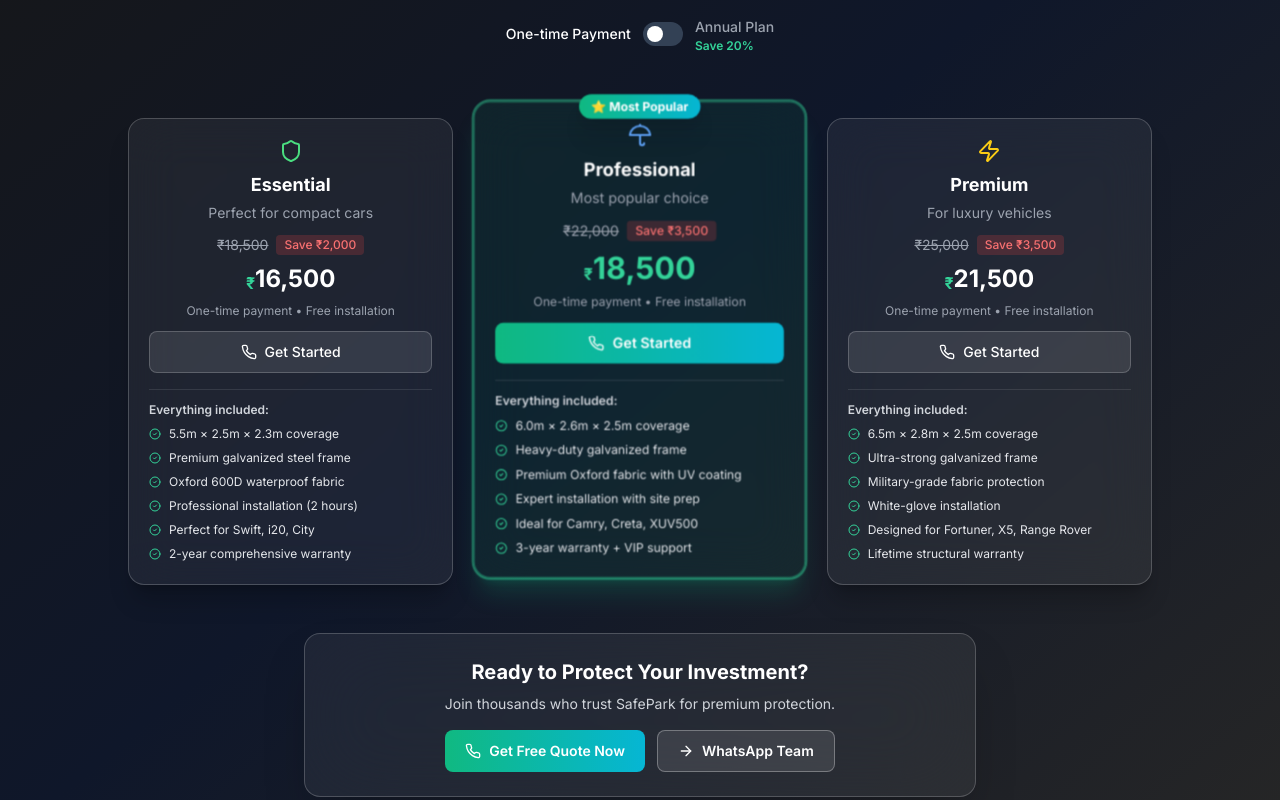
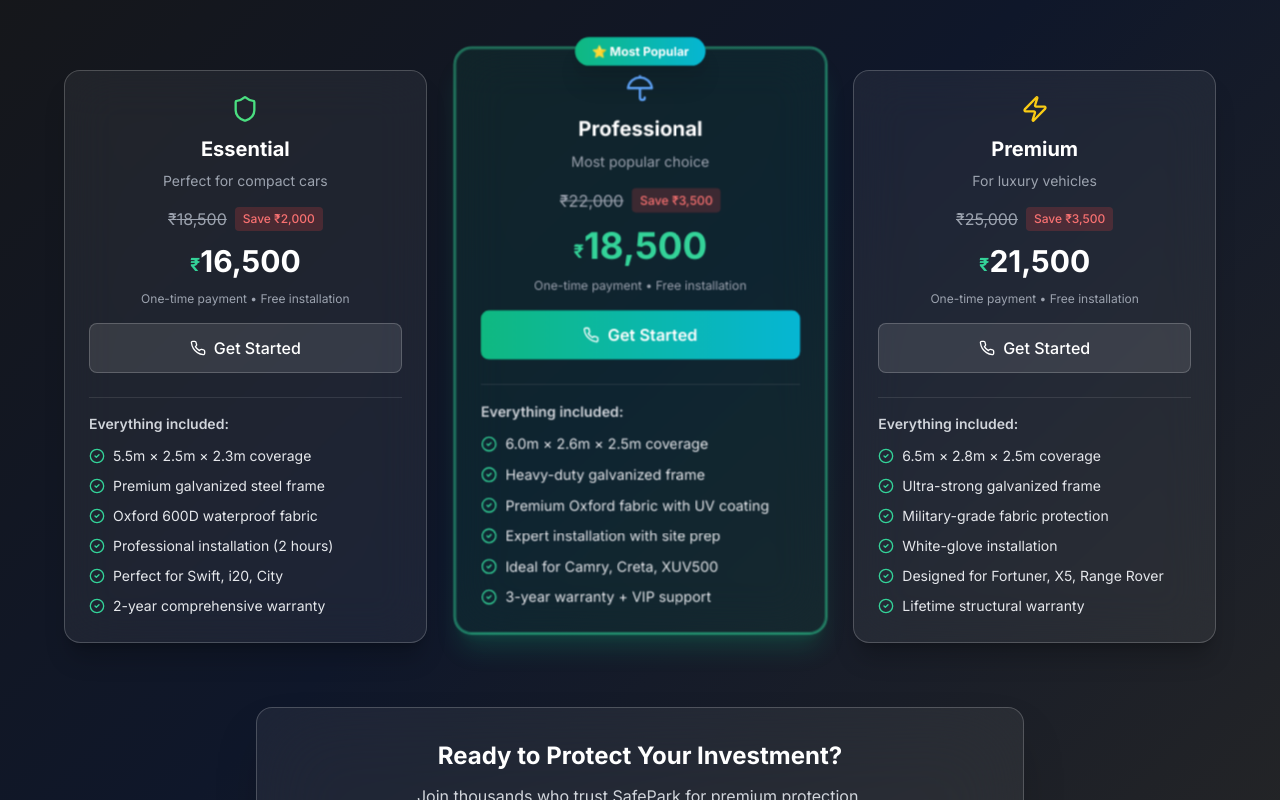
Before and after one commit to skillmates07-stack/safepark-website, a Next.js app: page /pricing in a window 1280 px wide. Shown: the part 240-1040 px from the top of the page. Built offline with nearby package versions, Linux system fonts and the light colour scheme.

Commit message:
Update page.tsx

```diff
--- a/src/app/pricing/page.tsx
+++ b/src/app/pricing/page.tsx
@@ -25,7 +25,7 @@ export default function PricingPage() {
       buttonClass: "bg-white/10 border border-white/20 text-white hover:bg-white/20",
       popular: false,
       cardClass: "bg-white/[0.06] border-white/20",
-      icon: <Shield className="w-6 h-6 text-green-400" />
+      icon: <Shield className="w-7 h-7 text-green-400" />
     },
     {
       id: 2,
@@ -45,7 +45,7 @@ export default function PricingPage() {
       buttonClass: "bg-gradient-to-r from-emerald-500 to-cyan-500 hover:from-emerald-600 hover:to-cyan-600 text-white font-semibold",
       popular: true,
       cardClass: "bg-emerald-500/[0.08] border-emerald-400/40",
-      icon: <Umbrella className="w-6 h-6 text-blue-400" />
+      icon: <Umbrella className="w-7 h-7 text-blue-400" />
     },
     {
       id: 3,
@@ -65,43 +65,43 @@ export default function PricingPage() {
       buttonClass: "bg-white/10 border border-white/20 text-white hover:bg-white/20",
       popular: false,
       cardClass: "bg-white/[0.06] border-white/20",
-      icon: <Zap className="w-6 h-6 text-yellow-400" />
+      icon: <Zap className="w-7 h-7 text-yellow-400" />
     },
   ];
 
   return (
     <div className="bg-gradient-to-br from-neutral-900 via-slate-900 to-neutral-800 min-h-screen">
 
-      {/* HERO SECTION - COMPACT */}
-      <section className="pt-24 pb-8 px-6">
-        <div className="max-w-3xl mx-auto text-center">
-          <div className="inline-flex items-center gap-2 px-4 py-1.5 mb-6 rounded-full bg-emerald-500/10 border border-emerald-500/30 text-emerald-400 text-sm font-medium backdrop-blur-sm">
+      {/* HERO SECTION - PERFECT SIZE */}
+      <section className="pt-26 pb-10 px-6">
+        <div className="max-w-4xl mx-auto text-center">
+          <div className="inline-flex items-center gap-2 px-5 py-2 mb-7 rounded-full bg-emerald-500/10 border border-emerald-500/30 text-emerald-400 text-sm font-medium backdrop-blur-sm">
             <CheckCircle2 className="w-4 h-4" />
             Trusted by 2,000+ car owners
           </div>
 
-          <h1 className="text-3xl sm:text-4xl font-bold text-white leading-tight mb-3 tracking-tight">
+          <h1 className="text-4xl sm:text-5xl font-bold text-white leading-tight mb-4 tracking-tight">
             Choose Your
             <span className="bg-gradient-to-r from-emerald-400 to-cyan-400 bg-clip-text text-transparent"> SafePark Plan</span>
           </h1>
 
-          <p className="text-base text-gray-300 mb-6 max-w-xl mx-auto">
+          <p className="text-lg text-gray-300 mb-8 max-w-2xl mx-auto">
             Professional installation & comprehensive warranty included.
           </p>
 
           {/* Pricing Toggle */}
-          <div className="flex items-center justify-center gap-3 mb-8">
-            <span className={`text-sm font-medium transition-colors ${!isAnnual ? 'text-white' : 'text-gray-400'}`}>
+          <div className="flex items-center justify-center gap-4 mb-10">
+            <span className={`text-base font-medium transition-colors ${!isAnnual ? 'text-white' : 'text-gray-400'}`}>
               One-time Payment
             </span>
             <button
               onClick={() => setIsAnnual(!isAnnual)}
-              className={`relative inline-flex h-6 w-10 items-center rounded-full transition-colors focus:outline-none ${isAnnual ? 'bg-emerald-500' : 'bg-slate-700'}`}
+              className={`relative inline-flex h-7 w-12 items-center rounded-full transition-colors focus:outline-none ${isAnnual ? 'bg-emerald-500' : 'bg-slate-700'}`}
             >
-              <span className={`inline-block h-4 w-4 transform rounded-full bg-white transition-transform ${isAnnual ? 'translate-x-4' : 'translate-x-1'}`} />
+              <span className={`inline-block h-5 w-5 transform rounded-full bg-white transition-transform ${isAnnual ? 'translate-x-5' : 'translate-x-1'}`} />
             </button>
             <div className="text-left">
-              <span className={`text-sm font-medium transition-colors ${isAnnual ? 'text-white' : 'text-gray-400'}`}>
+              <span className={`text-base font-medium transition-colors ${isAnnual ? 'text-white' : 'text-gray-400'}`}>
                 Annual Plan
               </span>
               <div className="text-xs text-emerald-400 font-semibold">Save 20%</div>
@@ -110,16 +110,16 @@ export default function PricingPage() {
         </div>
       </section>
 
-      {/* PRICING CARDS - COMPACT */}
-      <section className="px-6 sm:px-8 lg:px-16 pb-12">
-        <div className="max-w-5xl mx-auto grid grid-cols-1 md:grid-cols-3 gap-6">
+      {/* PRICING CARDS - PERFECT BALANCE */}
+      <section className="px-6 sm:px-8 lg:px-16 pb-16">
+        <div className="max-w-6xl mx-auto grid grid-cols-1 md:grid-cols-3 gap-8">
           {plans.map((plan) => (
             <div
               key={plan.id}
               className={`
                 relative rounded-2xl border backdrop-blur-xl shadow-xl transition-all duration-500 hover:scale-[1.01]
                 ${plan.popular
-                  ? "ring-2 ring-emerald-400/50 scale-[1.02] md:-translate-y-3 shadow-emerald-500/20"
+                  ? "ring-2 ring-emerald-400/50 scale-[1.02] md:-translate-y-4 shadow-emerald-500/20"
                   : "shadow-black/20"
                 }
                 ${plan.cardClass}
@@ -127,54 +127,54 @@ export default function PricingPage() {
             >
               {/* Popular Badge */}
               {plan.popular && (
-                <div className="absolute -top-2 left-1/2 transform -translate-x-1/2 z-10">
-                  <div className="bg-gradient-to-r from-emerald-500 to-cyan-500 text-white px-3 py-1 rounded-full text-xs font-bold shadow-xl">
+                <div className="absolute -top-3 left-1/2 transform -translate-x-1/2 z-10">
+                  <div className="bg-gradient-to-r from-emerald-500 to-cyan-500 text-white px-4 py-1.5 rounded-full text-xs font-bold shadow-xl">
                     ⭐ Most Popular
                   </div>
                 </div>
               )}
 
-              <div className="p-5">
-                {/* Header - Compact */}
-                <div className="text-center mb-4">
-                  <div className="flex justify-center mb-2">{plan.icon}</div>
-                  <h3 className="text-lg font-bold text-white mb-1">{plan.name}</h3>
-                  <p className="text-sm text-gray-400 mb-3">{plan.subtitle}</p>
+              <div className="p-6">
+                {/* Header - Balanced */}
+                <div className="text-center mb-6">
+                  <div className="flex justify-center mb-3">{plan.icon}</div>
+                  <h3 className="text-xl font-bold text-white mb-2">{plan.name}</h3>
+                  <p className="text-sm text-gray-400 mb-4">{plan.subtitle}</p>
 
-                  {/* Pricing Display - Compact */}
-                  <div className="flex items-center justify-center gap-2 mb-2">
-                    <span className="text-sm text-gray-400 line-through">₹{plan.originalPrice.toLocaleString()}</span>
-                    <span className="text-xs bg-red-500/20 text-red-400 px-2 py-0.5 rounded font-medium">
+                  {/* Pricing Display */}
+                  <div className="flex items-center justify-center gap-2 mb-3">
+                    <span className="text-base text-gray-400 line-through">₹{plan.originalPrice.toLocaleString()}</span>
+                    <span className="text-xs bg-red-500/20 text-red-400 px-2 py-1 rounded font-medium">
                       Save ₹{plan.save.toLocaleString()}
                     </span>
                   </div>
 
-                  <div className="flex items-end justify-center mb-2">
-                    <span className="text-base text-emerald-400 font-bold">₹</span>
-                    <span className={`font-bold ${plan.popular ? 'text-3xl text-emerald-400' : 'text-2xl text-white'}`}>
+                  <div className="flex items-end justify-center mb-3">
+                    <span className="text-lg text-emerald-400 font-bold">₹</span>
+                    <span className={`font-bold ${plan.popular ? 'text-4xl text-emerald-400' : 'text-3xl text-white'}`}>
                       {(isAnnual ? plan.price * 0.8 : plan.price).toLocaleString()}
                     </span>
                   </div>
 
-                  <p className="text-xs text-gray-400 mb-3">One-time payment • Free installation</p>
+                  <p className="text-xs text-gray-400 mb-4">One-time payment • Free installation</p>
 
-                  {/* CTA Button - Compact */}
+                  {/* CTA Button */}
                   <a
                     href="tel:+919600840058"
-                    className={`w-full py-2.5 rounded-lg text-sm font-medium transition-all duration-300 text-center flex items-center justify-center gap-2 ${plan.buttonClass}`}
+                    className={`w-full py-3 rounded-lg text-base font-medium transition-all duration-300 text-center flex items-center justify-center gap-2 ${plan.buttonClass}`}
                   >
                     <Phone className="w-4 h-4" />
                     Get Started
                   </a>
                 </div>
 
-                {/* Features Section - Compact */}
-                <div className="border-t border-white/10 pt-3">
-                  <h4 className="text-xs font-semibold text-gray-300 mb-2">Everything included:</h4>
-                  <ul className="space-y-2">
+                {/* Features Section */}
+                <div className="border-t border-white/10 pt-4">
+                  <h4 className="text-sm font-semibold text-gray-300 mb-3">Everything included:</h4>
+                  <ul className="space-y-2.5">
                     {plan.features.map((feature, i) => (
-                      <li key={i} className="flex items-start gap-2 text-xs text-gray-200">
-                        <CheckCircle2 className="w-3 h-3 text-emerald-400 mt-0.5 flex-shrink-0" />
+                      <li key={i} className="flex items-start gap-2 text-sm text-gray-200">
+                        <CheckCircle2 className="w-4 h-4 text-emerald-400 mt-0.5 flex-shrink-0" />
                         <span>{feature}</span>
                       </li>
                     ))}
@@ -186,28 +186,28 @@ export default function PricingPage() {
         </div>
       </section>
 
-      {/* CTA SECTION - MUCH SMALLER */}
-      <section className="px-6 pb-12">
-        <div className="max-w-2xl mx-auto">
-          <div className="relative bg-white/[0.06] backdrop-blur-2xl rounded-2xl border border-white/20 p-6 text-center shadow-2xl">
-            <h2 className="text-xl font-bold text-white mb-2">
+      {/* CTA SECTION - PERFECT SIZE */}
+      <section className="px-6 pb-16">
+        <div className="max-w-3xl mx-auto">
+          <div className="relative bg-white/[0.06] backdrop-blur-2xl rounded-2xl border border-white/20 p-8 text-center shadow-2xl">
+            <h2 className="text-2xl font-bold text-white mb-3">
               Ready to Protect Your Investment?
             </h2>
-            <p className="text-sm text-gray-300 mb-4">
+            <p className="text-base text-gray-300 mb-6">
               Join thousands who trust SafePark for premium protection.
             </p>
 
-            <div className="flex flex-col sm:flex-row gap-3 justify-center">
+            <div className="flex flex-col sm:flex-row gap-4 justify-center">
               <a
                 href="tel:+919600840058"
-                className="bg-gradient-to-r from-emerald-500 to-cyan-500 hover:from-emerald-400 hover:to-cyan-400 text-white px-5 py-2.5 rounded-lg font-semibold text-sm transition-all duration-300 hover:scale-105 inline-flex items-center justify-center gap-2"
+                className="bg-gradient-to-r from-emerald-500 to-cyan-500 hover:from-emerald-400 hover:to-cyan-400 text-white px-6 py-3 rounded-lg font-semibold transition-all duration-300 hover:scale-105 inline-flex items-center justify-center gap-2"
               >
                 <Phone className="w-4 h-4" />
                 Get Free Quote Now
               </a>
               <a
                 href="https://wa.me/919600840058"
-                className="bg-white/10 border border-white/30 text-white hover:bg-white/20 px-5 py-2.5 rounded-lg font-semibold text-sm transition-all duration-300 hover:scale-105 inline-flex items-center justify-center gap-2"
+                className="bg-white/10 border border-white/30 text-white hover:bg-white/20 px-6 py-3 rounded-lg font-semibold transition-all duration-300 hover:scale-105 inline-flex items-center justify-center gap-2"
               >
                 <ArrowRight className="w-4 h-4" />
                 WhatsApp Team
```
